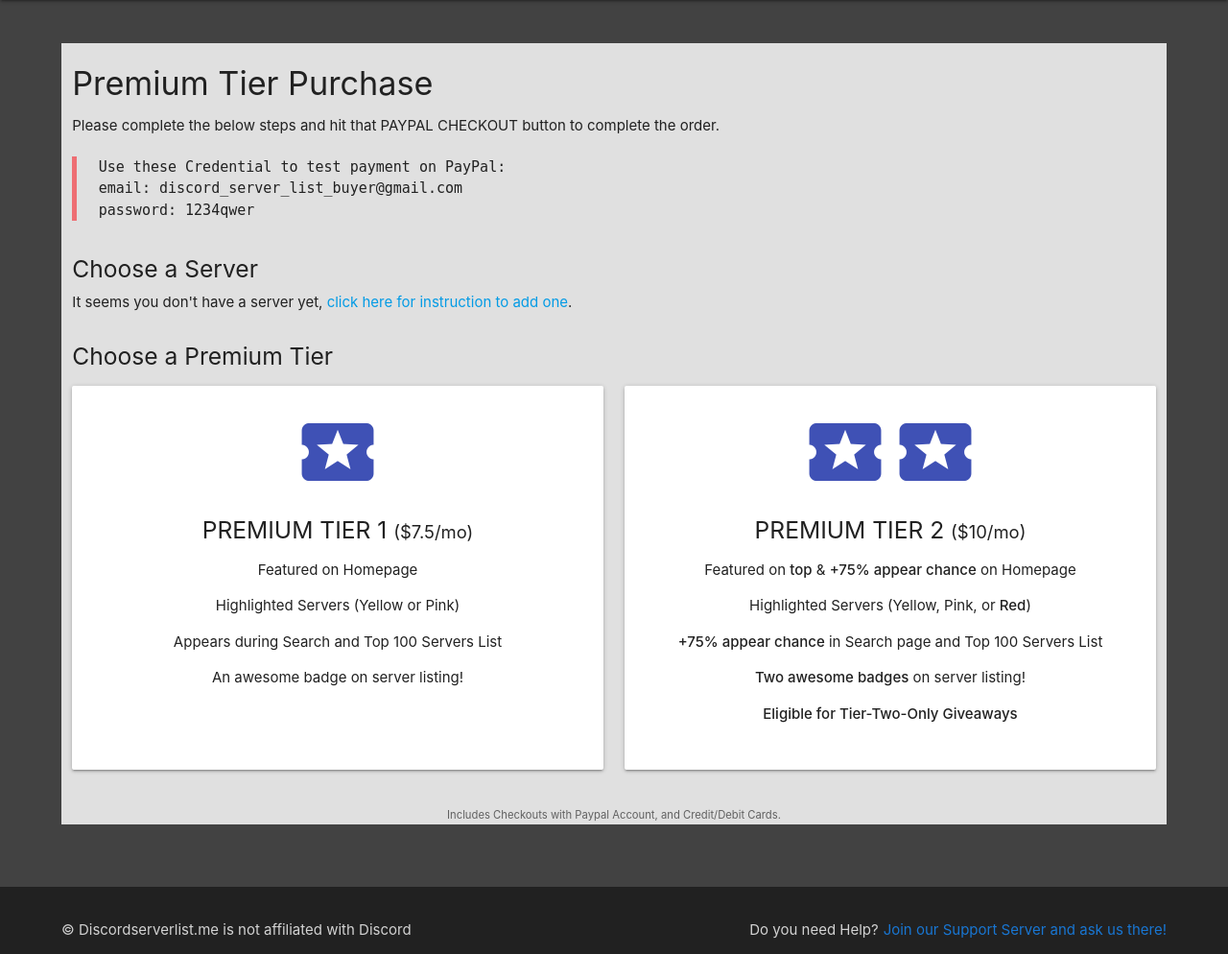
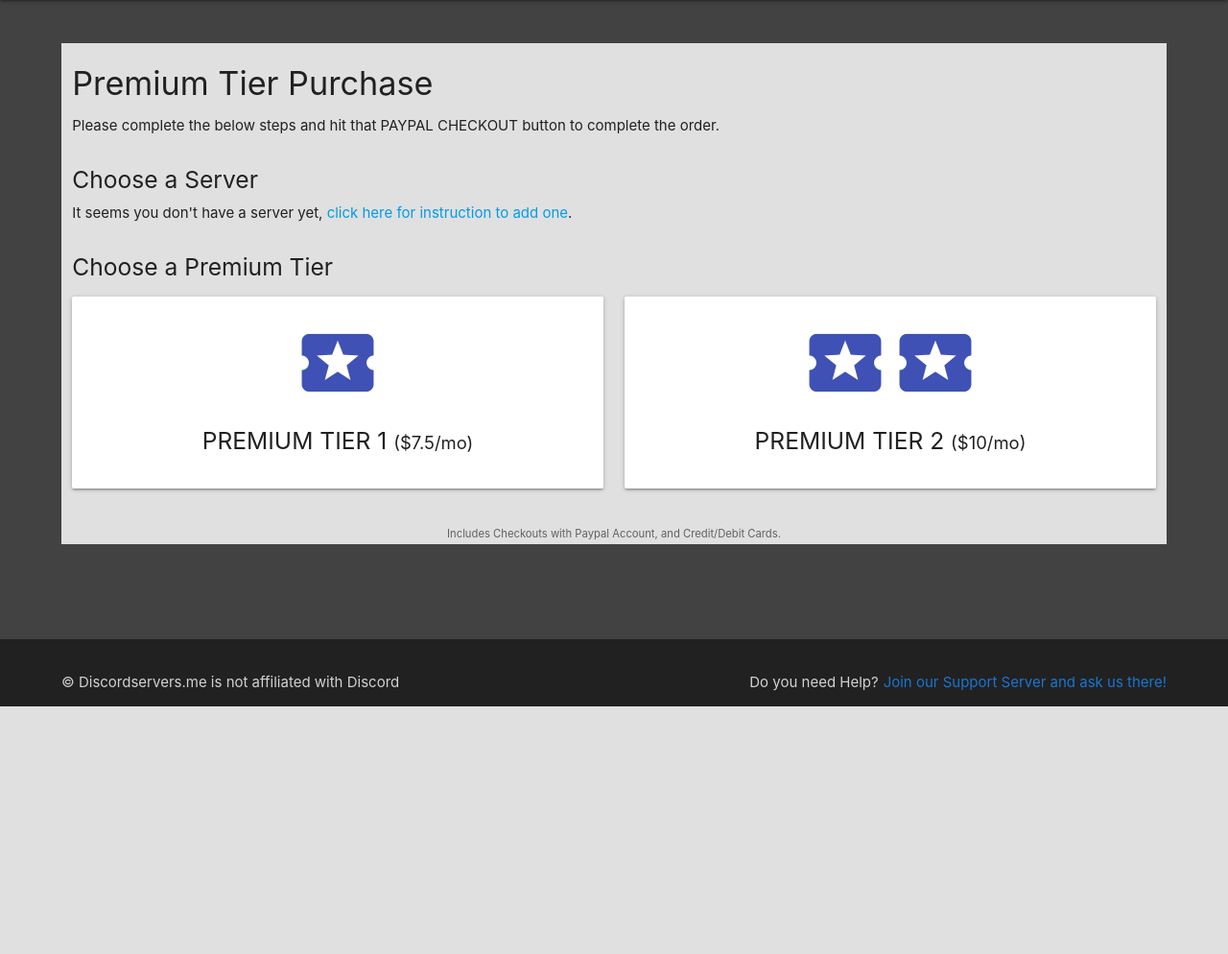
Before and after one commit to discordservers-me/discord-servers-me, a Django app: template web/apps/premiums/templates/premium_payment.html in a window 1280 px wide. Shown: the part 64-1058 px from the top of the page at 96% size. After the commit the page ends 800 px from the top, so only its background shows below. Run offline with Django 3.2, Linux system fonts and the light colour scheme; the template is opened without the code that fills it, so the values that code supplies are empty; some libraries are stand-ins or nearby versions.

Commit message:
some minor changes

```diff
--- a/web/apps/premiums/templates/premium_payment.html
+++ b/web/apps/premiums/templates/premium_payment.html
@@ -8,7 +8,7 @@
 		<div class="col s12">
 			<h4>Premium Tier Purchase</h4>
 			<p>Please complete the below steps and hit that PAYPAL CHECKOUT button to complete the order.</p>
-
+			{% if paypal_test %}
 				<blockquote>
 					<code>
 					Use these Credential to test payment on PayPal: <br>
@@ -16,6 +16,7 @@
 					password: 1234qwer
 					</code>
 				</blockquote>
+			{% endif %}
 		</div>
 
 		<div class="col s12">
@@ -39,10 +40,10 @@
 							<i class="material-icons large indigo-text">local_play</i>
 						</div>
 						<h5>PREMIUM TIER 1 <small>($7.5/mo)</small></h5>
-						<p>Featured on Homepage</p>
-						<p>Highlighted Servers (Yellow or Pink)</p>
-						<p>Appears during Search and Top 100 Servers List</p>
-						<p>An awesome badge on server listing!</p>
+						{# <p>Featured on Homepage</p> #}
+						{# <p>Highlighted Servers (Yellow or Pink)</p> #}
+						{# <p>Appears during Search and Top 100 Servers List</p> #}
+						{# <p>An awesome badge on server listing!</p> #}
 					</div>
 				</div>
 				<div class="col s12 m6">
@@ -52,11 +53,11 @@
 							<i class="material-icons large indigo-text">local_play</i>
 						</div>
 						<h5>PREMIUM TIER 2 <small>($10/mo)</small></h5>
-						<p>Featured on <strong>top</strong> & <strong>+75% appear chance</strong> on Homepage</p>
-						<p>Highlighted Servers (Yellow, Pink, or <strong>Red</strong>)</p>
-						<p><strong>+75% appear chance</strong> in Search page and Top 100 Servers List</p>
-						<p><strong>Two awesome badges</strong> on server listing!</p>
-						<p><strong>Eligible for Tier-Two-Only Giveaways</strong></p>
+						{# <p>Featured on <strong>top</strong> & <strong>+75% appear chance</strong> on Homepage</p> #}
+						{# <p>Highlighted Servers (Yellow, Pink, or <strong>Red</strong>)</p> #}
+						{# <p><strong>+75% appear chance</strong> in Search page and Top 100 Servers List</p> #}
+						{# <p><strong>Two awesome badges</strong> on server listing!</p> #}
+						{# <p><strong>Eligible for Tier-Two-Only Giveaways</strong></p> #}
 
 					</div>
 				</div>
--- a/web/apps/premiums/views.py
+++ b/web/apps/premiums/views.py
@@ -75,6 +75,7 @@ class PremiumPaymentView(LoginRequiredMixin, generic.TemplateView):
         # print(dir(server_choice.fields['server']))
         # print(server_choice.fields['server'].choices)
         context['server_choice'] = server_choice
+        context['paypal_test'] = settings.PAYPAL_TEST
         return context
 
     def get(self, request, *args, **kwargs):
--- a/web/static/css/base.css
+++ b/web/static/css/base_new.css
@@ -132,7 +132,7 @@
 /* PREMIUM PAYMENT CSS */
 .tier-items {
     cursor: pointer;
-    min-height: 400px;
+    /*min-height: 400px;*/
 }
 
 /* END PREMIUM PAYMENT CSS */
--- a/web/templates/base.html
+++ b/web/templates/base.html
@@ -8,7 +8,7 @@
 	<link href="https://fonts.googleapis.com/icon?family=Material+Icons" rel="stylesheet">
 	<link rel="stylesheet" href="https://cdnjs.cloudflare.com/ajax/libs/materialize/1.0.0/css/materialize.min.css">
 	<link rel="stylesheet" href="https://pro.fontawesome.com/releases/v5.3.1/css/all.css" integrity="sha384-9ralMzdK1QYsk4yBY680hmsb4/hJ98xK3w0TIaJ3ll4POWpWUYaA2bRjGGujGT8w" crossorigin="anonymous">
-	<link rel="stylesheet" href="{% static 'css/base.css' %}">
+	<link rel="stylesheet" href="{% static 'css/base_new.css' %}">
 
 	<link rel="shortcut icon" type="image/png" href="{% static 'img/dark_logo.png' %}"/>
 	<style>
@@ -212,7 +212,7 @@
 		<footer class="page-footer grey darken-4">
 			<div class="footer-copyright grey darken-4">
 				<div class="container">
-					© Discordserverlist.me is not affiliated with Discord
+					© Discordservers.me is not affiliated with Discord
 					<span class="right">
 						<span style="margin-right: 5px;">Do you need Help?</span>
 						<a class="blue-text text-darken-2 right hoverable" href="{% url 'discord_server' %}" target="_blank">Join our Support Server and ask us there!</a>
```
Also changed, not shown: bot/launch.py (+4 -4 lines), 1 other file. Lines whose indentation alone changed are shown as unchanged.
